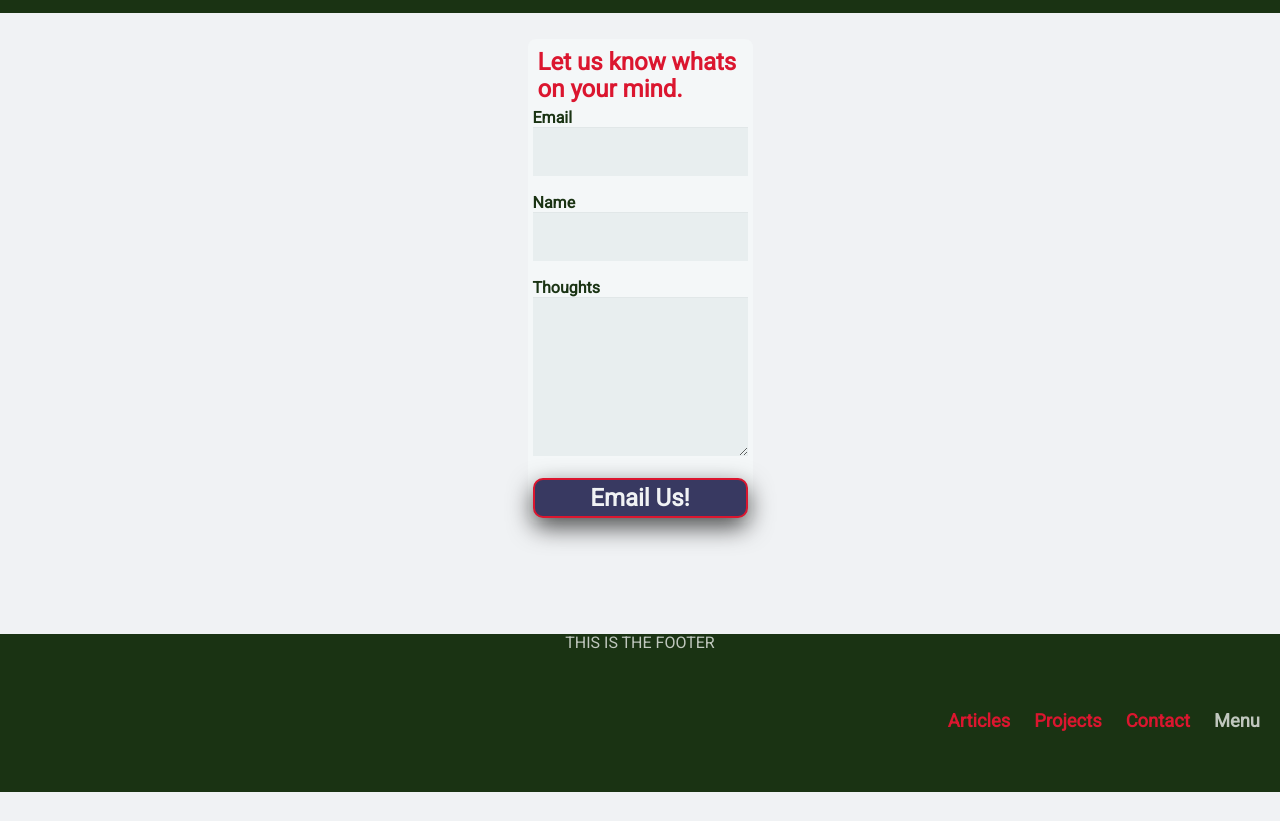
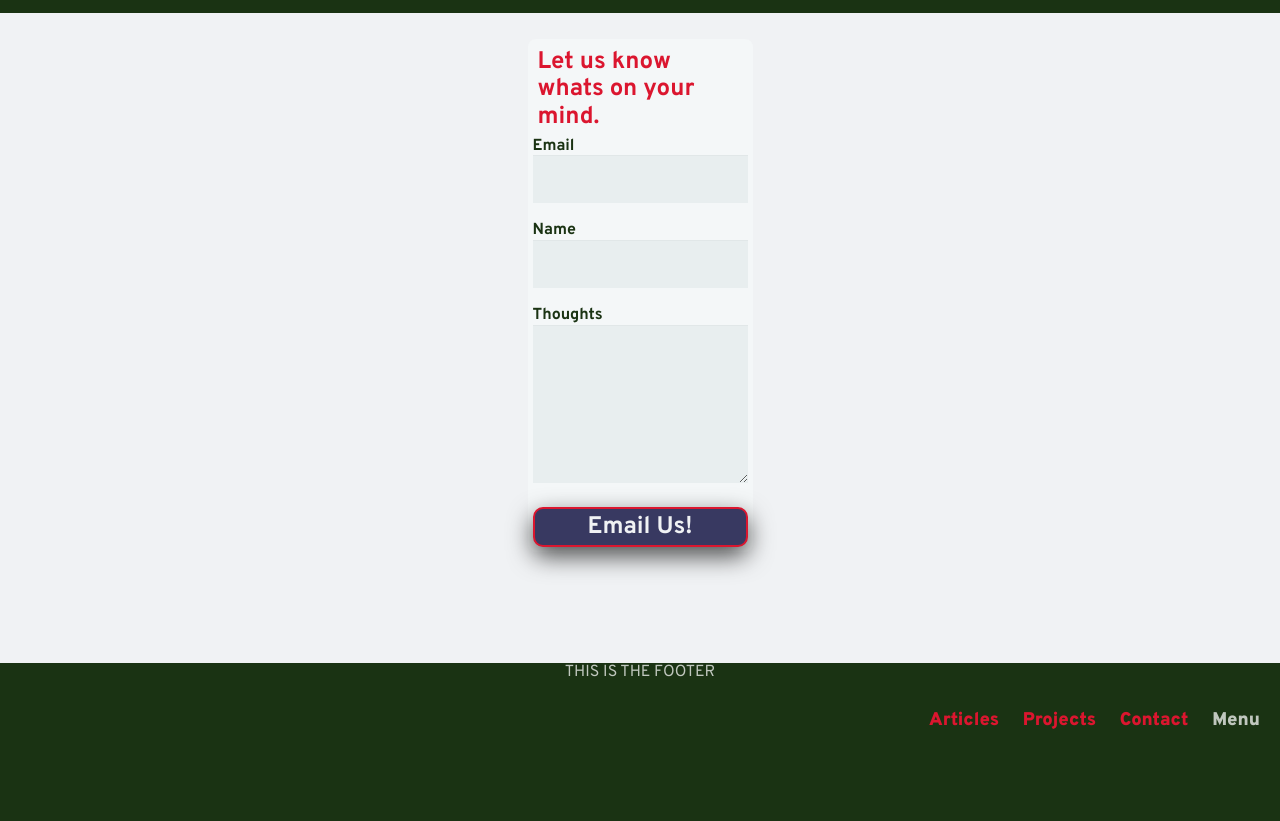
Before and after one commit to Codevallis/codevallis.github.io, a plain HTML site: page contact.html in a window 1280 px wide. Shown: the part 59-880 px from the top of the page. Before the commit the page ends 851 px from the top, so only its background shows below. Drawn offline with Linux system fonts and the light colour scheme.

Commit message:
add font fam change

```diff
--- a/co-styles.css
+++ b/co-styles.css
@@ -31,7 +31,7 @@ body {
 	position: relative;
 	margin-bottom: 108px;
 	height: 100%;
-	font-family: 'Roboto', sans-serif;
+	font-family: 'Overpass', sans-serif;
 }
 h1, h2, h3 {
 	color: #DB162F;
--- a/contact.html
+++ b/contact.html
@@ -3,7 +3,7 @@
 <head>
 <meta charset="utf-8">
 <meta name="viewport" content="width=device-width, initial-scale=1, shrink-to-fit=no">
-<link href="https://fonts.googleapis.com/css?family=Roboto" rel="stylesheet">
+<link href="https://fonts.googleapis.com/css?family=Overpass:300,400,400i,700,900,900i" rel="stylesheet">
 <link rel="stylesheet" href="normalize.css">
 <link rel="stylesheet" href="co-styles.css">
 <title>Compendium.Online - Contact</title>
```
Also changed, not shown: articles.html (+1 -1 lines), index.html (+1 -1 lines), projects.html (+1 -1 lines).
